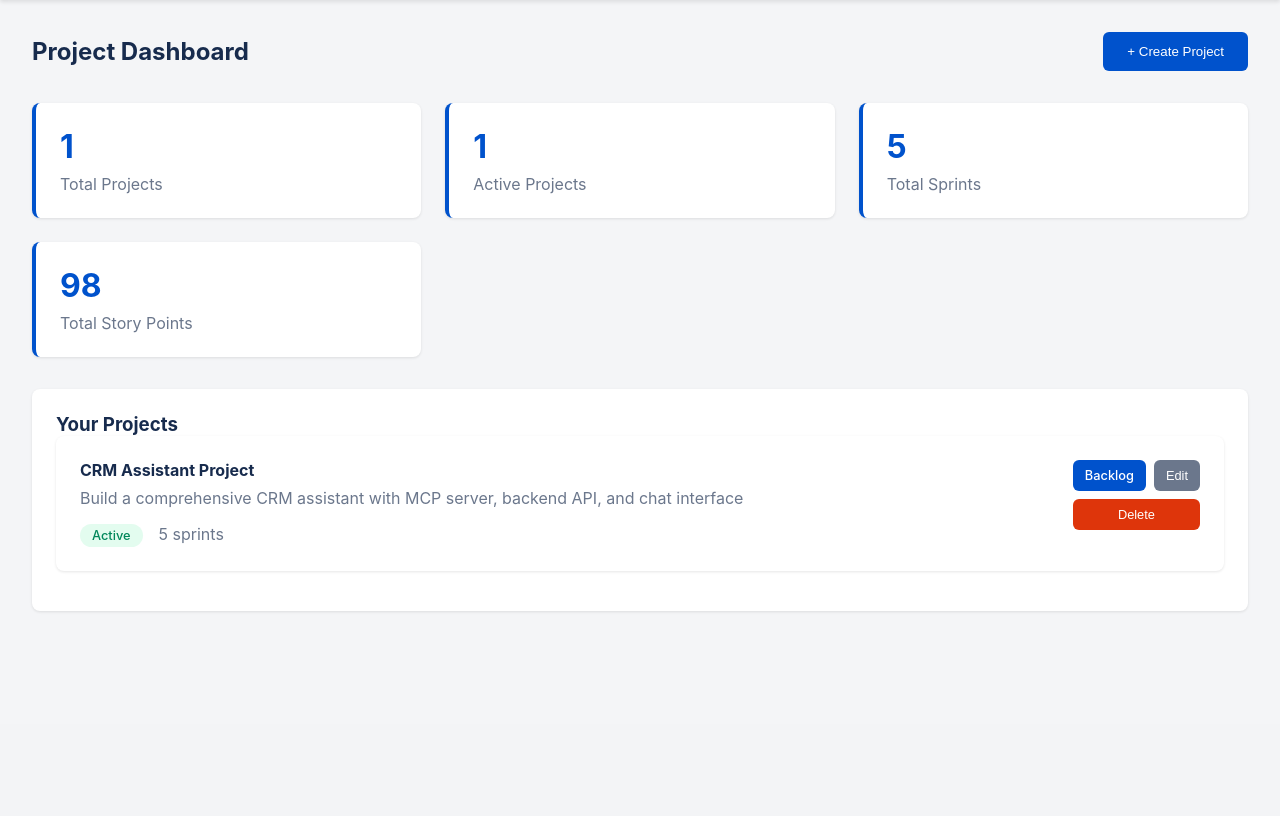
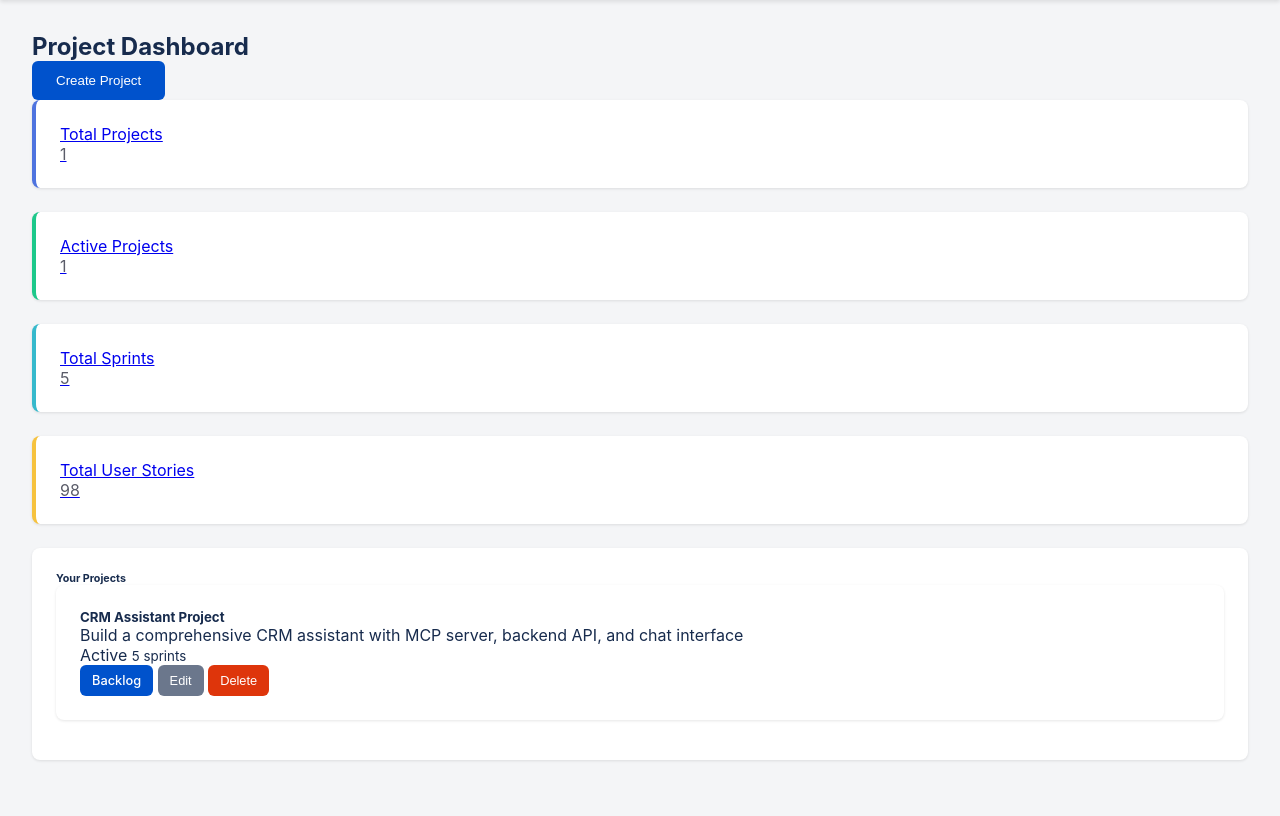
Before and after one commit to digit2ai/CRM-Co-Pilot, a Flask app: page / in a window 1280 px wide. Shown: the part 76-892 px from the top of the page. Before the commit the page ends 688 px from the top, so only its background shows below. Run offline with Flask 3, Linux system fonts and the light colour scheme; data comes from the database, SQL or seed files in the repository.

Commit message:
Add files via upload

```diff
--- a/templates/dashboard.html
+++ b/templates/dashboard.html
@@ -1,140 +1,248 @@
 {% extends "base.html" %}
 
-{% block title %}Dashboard - Project Manager{% endblock %}
+{% block title %}Project Dashboard{% endblock %}
 
 {% block content %}
-<div style="display: flex; justify-content: space-between; align-items: center; margin-bottom: 2rem;">
+<div class="container-fluid">
+    <div class="row">
+        <div class="col-12">
+            <div class="d-flex justify-content-between align-items-center mb-4">
                 <h2>Project Dashboard</h2>
-    <button class="btn btn-primary" onclick="showModal('createProjectModal')">
-        + Create Project
+                <button class="btn btn-primary" data-toggle="modal" data-target="#addProjectModal">
+                    <i class="fas fa-plus"></i> Create Project
                 </button>
             </div>
 
-<div class="dashboard-grid">
-    <div class="metric-card">
-        <div class="metric-value" id="totalProjects">{{ projects|length }}</div>
-        <div class="metric-label">Total Projects</div>
+            <!-- Dashboard Metrics - Now Clickable -->
+            <div class="row mb-4">
+                <div class="col-md-3">
+                    <a href="{{ url_for('all_projects') }}" class="text-decoration-none">
+                        <div class="card border-left-primary shadow h-100 py-2 card-hover">
+                            <div class="card-body">
+                                <div class="row no-gutters align-items-center">
+                                    <div class="col mr-2">
+                                        <div class="text-xs font-weight-bold text-primary text-uppercase mb-1">Total Projects</div>
+                                        <div class="h5 mb-0 font-weight-bold text-gray-800" id="totalProjects">{{ projects|length }}</div>
                                     </div>
-    <div class="metric-card">
-        <div class="metric-value" id="activeProjects">
-            {{ projects|selectattr("status", "equalto", "active")|list|length }}
+                                    <div class="col-auto">
+                                        <i class="fas fa-folder fa-2x text-gray-300"></i>
                                     </div>
-        <div class="metric-label">Active Projects</div>
                                 </div>
-    <div class="metric-card">
-        <div class="metric-value" id="totalSprints">0</div>
-        <div class="metric-label">Total Sprints</div>
                             </div>
-    <div class="metric-card">
-        <div class="metric-value" id="totalStoryPoints">0</div>
-        <div class="metric-label">Total Story Points</div>
+                        </div>
+                    </a>
+                </div>
+
+                <div class="col-md-3">
+                    <a href="{{ url_for('active_projects') }}" class="text-decoration-none">
+                        <div class="card border-left-success shadow h-100 py-2 card-hover">
+                            <div class="card-body">
+                                <div class="row no-gutters align-items-center">
+                                    <div class="col mr-2">
+                                        <div class="text-xs font-weight-bold text-success text-uppercase mb-1">Active Projects</div>
+                                        <div class="h5 mb-0 font-weight-bold text-gray-800" id="activeProjects">{{ projects|selectattr('status', 'equalto', 'active')|list|length }}</div>
+                                    </div>
+                                    <div class="col-auto">
+                                        <i class="fas fa-play fa-2x text-gray-300"></i>
+                                    </div>
+                                </div>
+                            </div>
+                        </div>
+                    </a>
+                </div>
+
+                <div class="col-md-3">
+                    <a href="{{ url_for('all_sprints') }}" class="text-decoration-none">
+                        <div class="card border-left-info shadow h-100 py-2 card-hover">
+                            <div class="card-body">
+                                <div class="row no-gutters align-items-center">
+                                    <div class="col mr-2">
+                                        <div class="text-xs font-weight-bold text-info text-uppercase mb-1">Total Sprints</div>
+                                        <div class="h5 mb-0 font-weight-bold text-gray-800" id="totalSprints">Loading...</div>
+                                    </div>
+                                    <div class="col-auto">
+                                        <i class="fas fa-calendar fa-2x text-gray-300"></i>
+                                    </div>
+                                </div>
+                            </div>
+                        </div>
+                    </a>
+                </div>
+
+                <div class="col-md-3">
+                    <a href="{{ url_for('all_user_stories') }}" class="text-decoration-none">
+                        <div class="card border-left-warning shadow h-100 py-2 card-hover">
+                            <div class="card-body">
+                                <div class="row no-gutters align-items-center">
+                                    <div class="col mr-2">
+                                        <div class="text-xs font-weight-bold text-warning text-uppercase mb-1">Total User Stories</div>
+                                        <div class="h5 mb-0 font-weight-bold text-gray-800" id="totalStoryPoints">Loading...</div>
+                                    </div>
+                                    <div class="col-auto">
+                                        <i class="fas fa-book fa-2x text-gray-300"></i>
+                                    </div>
+                                </div>
+                            </div>
+                        </div>
+                    </a>
                 </div>
             </div>
 
-<div class="card">
-    <h3>Your Projects</h3>
-    <div id="projectsList">
+            <!-- Your Projects Section -->
+            <div class="card shadow mb-4">
+                <div class="card-header py-3">
+                    <h6 class="m-0 font-weight-bold text-primary">Your Projects</h6>
+                </div>
+                <div class="card-body">
+                    {% if projects %}
                         {% for project in projects %}
-        <div class="project-card" onclick="window.location.href='{{ url_for('project_detail', project_id=project.id) }}'">
-            <div style="display: flex; justify-content: space-between; align-items: start;">
-                <div>
-                    <h4>{{ project.name }}</h4>
-                    <p style="color: #6b778c; margin: 0.5rem 0;">{{ project.description }}</p>
-                    <div style="display: flex; gap: 1rem; margin-top: 1rem;">
-                        <span class="status-badge status-{{ project.status }}">{{ project.status.title() }}</span>
-                        <span style="color: #6b778c;">{{ project.sprints|length }} sprints</span>
+                        <div class="card mb-3 project-card" data-project-id="{{ project.id }}">
+                            <div class="card-body">
+                                <div class="row align-items-center">
+                                    <div class="col-md-8">
+                                        <h5 class="card-title mb-1">{{ project.name }}</h5>
+                                        <p class="card-text text-muted mb-2">{{ project.description }}</p>
+                                        <div class="d-flex align-items-center">
+                                            <span class="badge badge-success mr-2">{{ project.status|title }}</span>
+                                            <small class="text-muted">{{ project.sprints|length }} sprint{{ 's' if project.sprints|length != 1 else '' }}</small>
                                         </div>
                                     </div>
-                <div style="display: flex; gap: 0.5rem; flex-direction: column;">
-                    <div style="display: flex; gap: 0.5rem;">
-                        <a href="{{ url_for('project_backlog', project_id=project.id) }}" class="btn btn-primary" onclick="event.stopPropagation();" style="padding: 0.5rem 0.75rem; font-size: 0.8rem;">Backlog</a>
-                        <button class="btn btn-secondary" onclick="event.stopPropagation(); editProject({{ project.id }})" style="padding: 0.5rem 0.75rem; font-size: 0.8rem;">Edit</button>
+                                    <div class="col-md-4 text-right">
+                                        <div class="btn-group" role="group">
+                                            <a href="{{ url_for('project_backlog', project_id=project.id) }}" class="btn btn-primary" onclick="event.stopPropagation();" style="padding: 0.5rem 0.75rem; font-size: 0.8rem;">
+                                                <i class="fas fa-list-ul"></i> Backlog
+                                            </a>
+                                            <button class="btn btn-secondary" onclick="editProject({{ project.id }}); event.stopPropagation();" style="padding: 0.5rem 0.75rem; font-size: 0.8rem;">
+                                                <i class="fas fa-edit"></i> Edit
+                                            </button>
+                                            <button class="btn btn-danger" onclick="deleteProject({{ project.id }}); event.stopPropagation();" style="padding: 0.5rem 0.75rem; font-size: 0.8rem;">
+                                                <i class="fas fa-trash"></i> Delete
+                                            </button>
                                         </div>
-                    <button class="btn btn-danger" onclick="event.stopPropagation(); deleteProject({{ project.id }})" style="padding: 0.5rem 0.75rem; font-size: 0.8rem;">Delete</button>
+                                    </div>
                                 </div>
                             </div>
                         </div>
                         {% endfor %}
-
-        {% if not projects %}
-        <div style="text-align: center; padding: 2rem; color: #6b778c;">
-            <h4>No projects yet</h4>
-            <p>Create your first project to get started!</p>
+                    {% else %}
+                        <div class="text-center py-5">
+                            <i class="fas fa-folder-open fa-3x text-muted mb-3"></i>
+                            <h5 class="text-muted">No projects found</h5>
+                            <p class="text-muted">Create your first project to get started!</p>
+                            <button class="btn btn-primary" data-toggle="modal" data-target="#addProjectModal">
+                                <i class="fas fa-plus"></i> Create First Project
+                            </button>
                         </div>
                     {% endif %}
                 </div>
             </div>
+        </div>
+    </div>
+</div>
 
-<!-- Create Project Modal -->
-<div id="createProjectModal" class="modal">
+<!-- Add Project Modal -->
+<div class="modal fade" id="addProjectModal" tabindex="-1" role="dialog" aria-labelledby="addProjectModalLabel" aria-hidden="true">
+    <div class="modal-dialog" role="document">
         <div class="modal-content">
-        <span class="close" onclick="hideModal('createProjectModal')">&times;</span>
-        <h3>Create New Project</h3>
-        <form id="createProjectForm">
+            <div class="modal-header">
+                <h5 class="modal-title" id="addProjectModalLabel">Create New Project</h5>
+                <button type="button" class="close" data-dismiss="modal" aria-label="Close">
+                    <span aria-hidden="true">&times;</span>
+                </button>
+            </div>
+            <form id="projectForm">
+                <div class="modal-body">
                     <div class="form-group">
-                <label for="projectName">Project Name *</label>
-                <input type="text" id="projectName" class="form-control" required>
+                        <label for="projectName">Project Name</label>
+                        <input type="text" class="form-control" id="projectName" required>
                     </div>
                     <div class="form-group">
                         <label for="projectDescription">Description</label>
-                <textarea id="projectDescription" class="form-control" rows="3"></textarea>
+                        <textarea class="form-control" id="projectDescription" rows="3"></textarea>
                     </div>
                     <div class="form-group">
                         <label for="projectStatus">Status</label>
-                <select id="projectStatus" class="form-control">
+                        <select class="form-control" id="projectStatus">
                             <option value="active">Active</option>
-                    <option value="planning">Planning</option>
                             <option value="on-hold">On Hold</option>
                             <option value="completed">Completed</option>
                         </select>
                     </div>
-            <div style="display: flex; gap: 1rem; justify-content: flex-end;">
-                <button type="button" class="btn btn-secondary" onclick="hideModal('createProjectModal')">Cancel</button>
+                </div>
+                <div class="modal-footer">
+                    <button type="button" class="btn btn-secondary" data-dismiss="modal">Cancel</button>
                     <button type="submit" class="btn btn-primary">Create Project</button>
                 </div>
             </form>
         </div>
     </div>
+</div>
 
-<!-- Edit Project Modal -->
-<div id="editProjectModal" class="modal">
-    <div class="modal-content">
-        <span class="close" onclick="hideModal('editProjectModal')">&times;</span>
-        <h3>Edit Project</h3>
-        <form id="editProjectForm">
-            <input type="hidden" id="editProjectId">
-            <div class="form-group">
-                <label for="editProjectName">Project Name *</label>
-                <input type="text" id="editProjectName" class="form-control" required>
-            </div>
-            <div class="form-group">
-                <label for="editProjectDescription">Description</label>
-                <textarea id="editProjectDescription" class="form-control" rows="3"></textarea>
-            </div>
-            <div class="form-group">
-                <label for="editProjectStatus">Status</label>
-                <select id="editProjectStatus" class="form-control">
-                    <option value="active">Active</option>
-                    <option value="planning">Planning</option>
-                    <option value="on-hold">On Hold</option>
-                    <option value="completed">Completed</option>
-                </select>
-            </div>
-            <div style="display: flex; gap: 1rem; justify-content: flex-end;">
-                <button type="button" class="btn btn-secondary" onclick="hideModal('editProjectModal')">Cancel</button>
-                <button type="submit" class="btn btn-primary">Update Project</button>
-            </div>
-        </form>
-    </div>
-</div>
-{% endblock %}
+<style>
+.card-hover {
+    transition: all 0.3s ease;
+    cursor: pointer;
+}
 
-{% block scripts %}
+.card-hover:hover {
+    transform: translateY(-2px);
+    box-shadow: 0 4px 8px rgba(0,0,0,0.1) !important;
+}
+
+.project-card {
+    cursor: pointer;
+    transition: all 0.3s ease;
+}
+
+.project-card:hover {
+    transform: translateY(-2px);
+    box-shadow: 0 4px 8px rgba(0,0,0,0.1);
+}
+
+.border-left-primary {
+    border-left: 0.25rem solid #4e73df !important;
+}
+
+.border-left-success {
+    border-left: 0.25rem solid #1cc88a !important;
+}
+
+.border-left-info {
+    border-left: 0.25rem solid #36b9cc !important;
+}
+
+.border-left-warning {
+    border-left: 0.25rem solid #f6c23e !important;
+}
+
+.text-gray-800 {
+    color: #5a5c69 !important;
+}
+
+.text-gray-300 {
+    color: #dddfeb !important;
+}
+</style>
+
 <script>
 // Load dashboard metrics
-    async function loadDashboardMetrics() {
-        try {
-            const projects = await makeRequest('/api/projects');
+document.addEventListener('DOMContentLoaded', function() {
+    loadDashboardMetrics();
+
+    // Make project cards clickable
+    document.querySelectorAll('.project-card').forEach(card => {
+        card.addEventListener('click', function() {
+            const projectId = this.getAttribute('data-project-id');
+            window.location.href = `/project/${projectId}`;
+        });
+    });
+});
+
+function loadDashboardMetrics() {
+    // Load total sprints and story points
+    fetch('/api/projects')
+        .then(response => response.json())
+        .then(projects => {
             let totalSprints = 0;
             let totalStoryPoints = 0;
 
@@ -145,13 +253,16 @@
 
             document.getElementById('totalSprints').textContent = totalSprints;
             document.getElementById('totalStoryPoints').textContent = totalStoryPoints;
-        } catch (error) {
-            console.error('Failed to load dashboard metrics:', error);
-        }
+        })
+        .catch(error => {
+            console.error('Error loading metrics:', error);
+            document.getElementById('totalSprints').textContent = '0';
+            document.getElementById('totalStoryPoints').textContent = '0';
+        });
 }
 
-    // Create project
-    document.getElementById('createProjectForm').addEventListener('submit', async (e) => {
+// Project management functions
+document.getElementById('projectForm').addEventListener('submit', function(e) {
     e.preventDefault();
 
     const projectData = {
@@ -160,68 +271,44 @@
         status: document.getElementById('projectStatus').value
     };
 
-        try {
-            await makeRequest('/api/projects', 'POST', projectData);
-            showAlert('Project created successfully!');
-            hideModal('createProjectModal');
+    fetch('/api/projects', {
+        method: 'POST',
+        headers: {
+            'Content-Type': 'application/json',
+        },
+        body: JSON.stringify(projectData)
+    })
+    .then(response => response.json())
+    .then(data => {
+        if (data.id) {
             location.reload();
-        } catch (error) {
-            // Error already shown by makeRequest
         }
+    })
+    .catch(error => {
+        console.error('Error creating project:', error);
+        alert('Error creating project. Please try again.');
+    });
 });
 
-    // Edit project
-    async function editProject(projectId) {
-        try {
-            const projects = await makeRequest('/api/projects');
-            const project = projects.find(p => p.id === projectId);
+function editProject(projectId) {
+    // Implement edit functionality
+    alert('Edit project functionality coming soon!');
+}
 
-            if (project) {
-                document.getElementById('editProjectId').value = project.id;
-                document.getElementById('editProjectName').value = project.name;
-                document.getElementById('editProjectDescription').value = project.description || '';
-                document.getElementById('editProjectStatus').value = project.status;
-                showModal('editProjectModal');
-            }
-        } catch (error) {
-            // Error already shown by makeRequest
+function deleteProject(projectId) {
+    if (confirm('Are you sure you want to delete this project? This action cannot be undone.')) {
+        fetch(`/api/projects/${projectId}`, {
+            method: 'DELETE'
+        })
+        .then(response => response.json())
+        .then(data => {
+            location.reload();
+        })
+        .catch(error => {
+            console.error('Error deleting project:', error);
+            alert('Error deleting project. Please try again.');
+        });
     }
 }
-
-    document.getElementById('editProjectForm').addEventListener('submit', async (e) => {
-        e.preventDefault();
-
-        const projectId = document.getElementById('editProjectId').value;
-        const projectData = {
-            name: document.getElementById('editProjectName').value,
-            description: document.getElementById('editProjectDescription').value,
-            status: document.getElementById('editProjectStatus').value
-        };
-
-        try {
-            await makeRequest(`/api/projects/${projectId}`, 'PUT', projectData);
-            showAlert('Project updated successfully!');
-            hideModal('editProjectModal');
-            location.reload();
-        } catch (error) {
-            // Error already shown by makeRequest
-        }
-    });
-
-    // Delete project
-    async function deleteProject(projectId) {
-        if (confirm('Are you sure you want to delete this project? This action cannot be undone.')) {
-            try {
-                await makeRequest(`/api/projects/${projectId}`, 'DELETE');
-                showAlert('Project deleted successfully!');
-                location.reload();
-            } catch (error) {
-                // Error already shown by makeRequest
-            }
-        }
-    }
-
-    // Load metrics on page load
-    document.addEventListener('DOMContentLoaded', loadDashboardMetrics);
 </script>
 {% endblock %}
```
Lines whose indentation alone changed are shown as unchanged.
